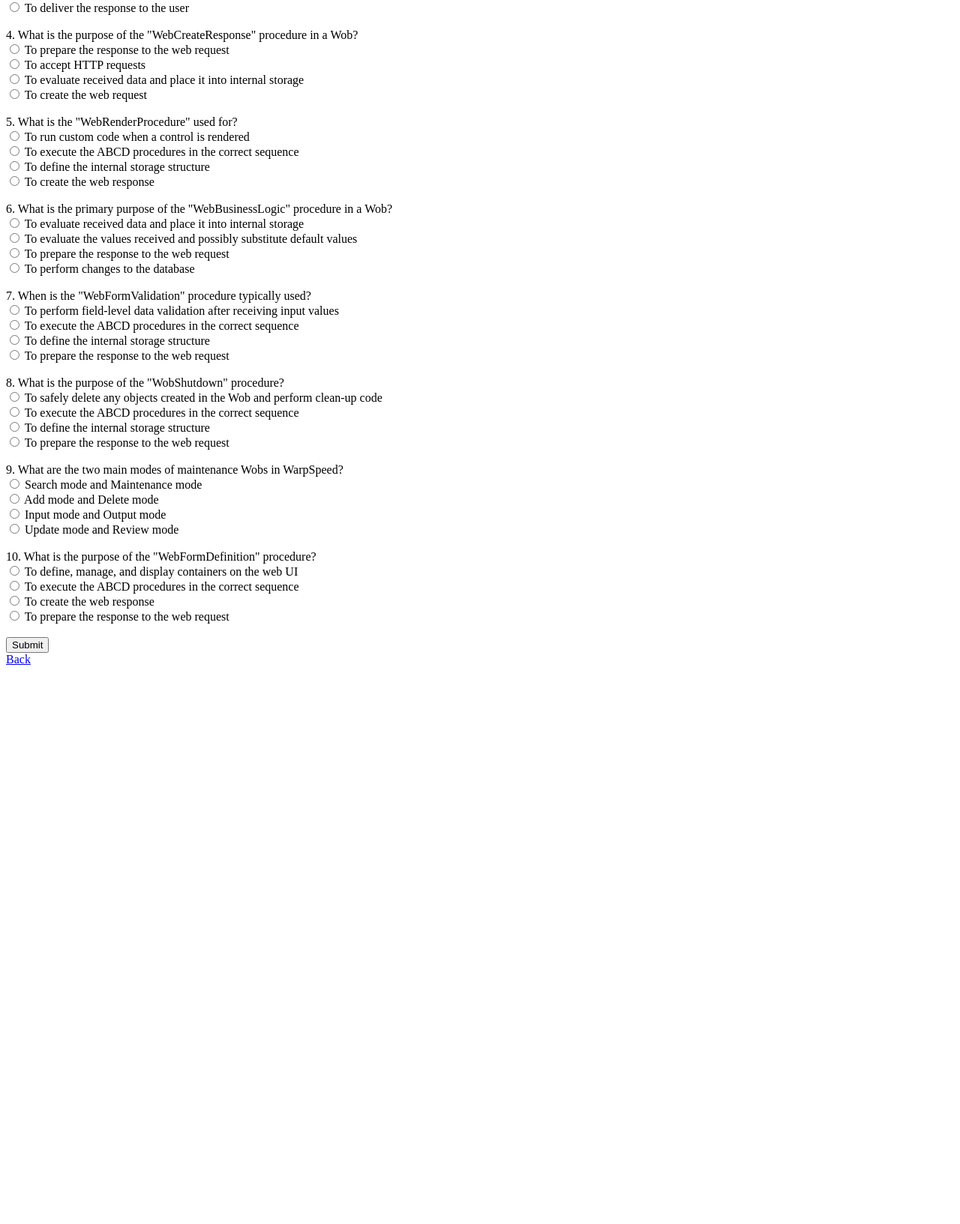
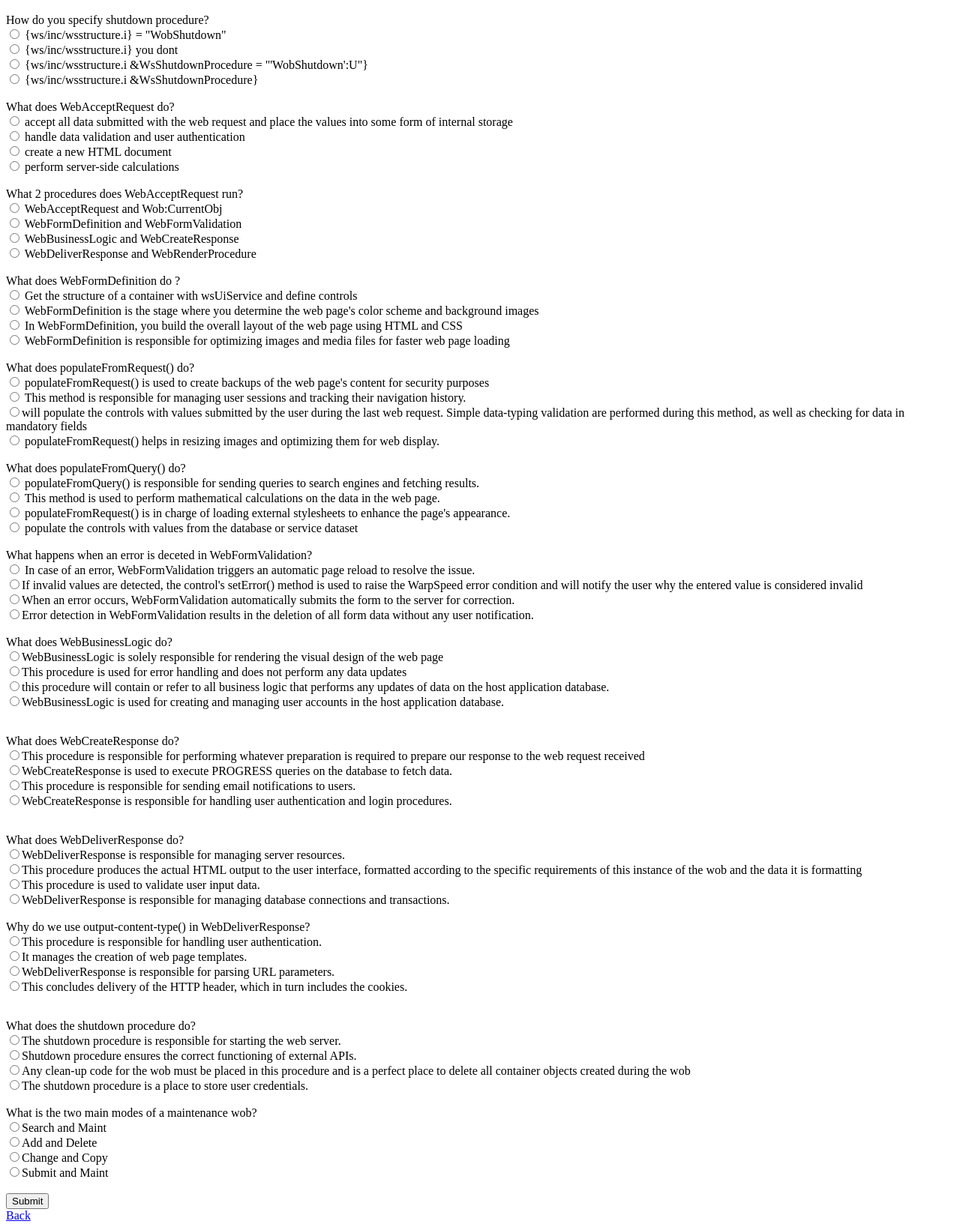
Before and after one commit to Jakkells/JacoWebsite, a plain HTML site: page Wobtest.html in a window 1280 px wide. Shown: the part 424-2057 px from the top of the page at 75% size. Before the commit the page ends 1329 px from the top, so only its background shows below. Drawn offline with Linux system fonts and the light colour scheme.

Commit message:
Add files via upload

```diff
--- a/Wobtest.html
+++ b/Wobtest.html
@@ -14,16 +14,20 @@
             let correctAnswers = 0;
 
             const answers = {
-                q1: "b", // Correct answer for question 1
-                q2: "b", // Correct answer for question 2
-                q3: "a", // Correct answer for question 3
-                q4: "a", // Correct answer for question 4
-                q5: "c", // Correct answer for question 5
-                q6: "b", // Correct answer for question 6
-                q7: "d", // Correct answer for question 7
-                q8: "a", // Correct answer for question 8
-                q9: "a", // Correct answer for question 9
-                q10: "a", // Correct answer for question 10
+                q1: "b",
+                q2: "a",
+                q3: "d",
+                q4: "c",
+                q5: "a",
+                q6: "b",
+                q7: "a",
+                q8: "c",
+                q9: "d",
+                q10: "c",
+                q11: "a",
+                q12: "b",
+                q13: "d",
+                q14: "c",
             };
 
             for (let i = 1; i <= totalQuestions; i++) {
@@ -37,6 +41,9 @@
 
             const percentage = (correctAnswers / totalQuestions) * 100;
             document.getElementById("result").innerText = `You got ${correctAnswers} out of ${totalQuestions} correct. Your percentage: ${percentage}%`;
+            document.getElementById("bInfo").innerHTML = `<b> N.B. WebBusinessLogic is the only procedure where database updates or performing business logic is allowed!</b>`;
+            document.getElementById("cInfo").innerHTML = `<b> It is important to note that the actual production of the output does not happen in this procedure! </b>`;
+            document.getElementById("dInfo").innerHTML = `<b> If you see cookie content appearing within your output when running your wob, it probably means you used {&OUT} at some time before WebDeliverResponse. </b>` ;
         }
     </script>
 </head>
@@ -53,76 +60,133 @@
     </form>
 
     <form>
-        <label for="q2">2. What are the four main procedures of a Wob in the correct sequence?</label><br>
-        <input type="radio" id="q2a" name="q2" value="a"> ABCD<br>
+        <label for="q2">What is in the main block?</label><br>
+        <input type="radio" id="q2a" name="q2" value="a"> {ws/inc/wsstructure.i} <br>
         <input type="radio" id="q2b" name="q2" value="b"> WebAcceptRequest, WebBusinessLogic, WebCreateResponse, WebDeliverResponse<br>
-        <input type="radio" id="q2c" name="q2" value="c"> Start, Continue, Stop, Finish<br>
-        <input type="radio" id="q2d" name="q2" value="d"> Request, Logic, Response, Deliver<br><br>
+        <input type="radio" id="q2c" name="q2" value="c"> Nothing<br><br>
     </form>
 
     <form>
-        <label for="q3">3. What is the purpose of the "WebAcceptRequest" procedure in a Wob?</label><br>
+        <label for="q3">What is ABCD ?</label><br>
         <input type="radio" id="q3a" name="q3" value="a"> To accept HTTP requests<br>
-        <input type="radio" id="q3b" name="q3" value="b"> To evaluate received data and place it into internal storage<br>
-        <input type="radio" id="q3c" name="q3" value="c"> To create the web response<br>
-        <input type="radio" id="q3d" name="q3" value="d"> To deliver the response to the user<br><br>
+        <input type="radio" id="q3b" name="q3" value="b"> WebAcceptRequest, WebBusinessLogic, WebFormValidation, WebFormDefinition<br>
+        <input type="radio" id="q3c" name="q3" value="c"> The Structure of WebAcceptRequest<br>
+        <input type="radio" id="q3d" name="q3" value="d"> WebAcceptRequest, WebBusinessLogic, WebCreateResponse, WebDeliverResponse<br><br>
     </form>
 
     <form>
-        <label for="q4">4. What is the purpose of the "WebCreateResponse" procedure in a Wob?</label><br>
-        <input type="radio" id="q4a" name="q4" value="a"> To prepare the response to the web request<br>
-        <input type="radio" id="q4b" name="q4" value="b"> To accept HTTP requests<br>
-        <input type="radio" id="q4c" name="q4" value="c"> To evaluate received data and place it into internal storage<br>
-        <input type="radio" id="q4d" name="q4" value="d"> To create the web request<br><br>
+        <label for="q4">How do you specify shutdown procedure?</label><br>
+        <input type="radio" id="q4a" name="q4" value="a"> {ws/inc/wsstructure.i} = "WobShutdown"<br>
+        <input type="radio" id="q4b" name="q4" value="b"> {ws/inc/wsstructure.i} you dont<br>
+        <input type="radio" id="q4c" name="q4" value="c"> {ws/inc/wsstructure.i &WsShutdownProcedure = "'WobShutdown':U"}<br>
+        <input type="radio" id="q4d" name="q4" value="d"> {ws/inc/wsstructure.i &WsShutdownProcedure}<br><br>
     </form>
 
     <form>
-        <label for="q5">5. What is the "WebRenderProcedure" used for?</label><br>
-        <input type="radio" id="q5a" name="q5" value="a"> To run custom code when a control is rendered<br>
-        <input type="radio" id="q5b" name="q5" value="b"> To execute the ABCD procedures in the correct sequence<br>
-        <input type="radio" id="q5c" name="q5" value="c"> To define the internal storage structure<br>
-        <input type="radio" id="q5d" name="q5" value="d"> To create the web response<br><br>
+        <label for="q5">What does WebAcceptRequest do?</label><br>
+        <input type="radio" id="q5a" name="q5" value="a"> accept all data submitted with the web request and place the values into some form of internal storage<br>
+        <input type="radio" id="q5b" name="q5" value="b"> handle data validation and user authentication<br>
+        <input type="radio" id="q5c" name="q5" value="c"> create a new HTML document<br>
+        <input type="radio" id="q5d" name="q5" value="d"> perform server-side calculations<br><br>
     </form>
 
     <form>
-        <label for="q6">6. What is the primary purpose of the "WebBusinessLogic" procedure in a Wob?</label><br>
-        <input type="radio" id="q6a" name="q6" value="a"> To evaluate received data and place it into internal storage<br>
-        <input type="radio" id="q6b" name="q6" value="b"> To evaluate the values received and possibly substitute default values<br>
-        <input type="radio" id="q6c" name="q6" value="c"> To prepare the response to the web request<br>
-        <input type="radio" id="q6d" name="q6" value="d"> To perform changes to the database<br><br>
+        <label for="q6">What 2 procedures does WebAcceptRequest run?</label><br>
+        <input type="radio" id="q6a" name="q6" value="a"> WebAcceptRequest and Wob:CurrentObj<br>
+        <input type="radio" id="q6b" name="q6" value="b"> WebFormDefinition and WebFormValidation<br>
+        <input type="radio" id="q6c" name="q6" value="c"> WebBusinessLogic and WebCreateResponse<br>
+        <input type="radio" id="q6d" name="q6" value="d"> WebDeliverResponse and WebRenderProcedure<br><br>
+
     </form>
 
     <form>
-        <label for="q7">7. When is the "WebFormValidation" procedure typically used?</label><br>
-        <input type="radio" id="q7a" name="q7" value="a"> To perform field-level data validation after receiving input values<br>
-        <input type="radio" id="q7b" name="q7" value="b"> To execute the ABCD procedures in the correct sequence<br>
-        <input type="radio" id="q7c" name="q7" value="c"> To define the internal storage structure<br>
-        <input type="radio" id="q7d" name="q7" value="d"> To prepare the response to the web request<br><br>
+        <label for="q7">What does WebFormDefinition do ?</label><br>
+        <input type="radio" id="q7a" name="q7" value="a"> Get the structure of a container with wsUiService and define controls<br>
+        <input type="radio" id="q7b" name="q7" value="b"> WebFormDefinition is the stage where you determine the web page's color scheme and background images<br>
+        <input type="radio" id="q7c" name="q7" value="c"> In WebFormDefinition, you build the overall layout of the web page using HTML and CSS<br>
+        <input type="radio" id="q7d" name="q7" value="d"> WebFormDefinition is responsible for optimizing images and media files for faster web page loading<br><br>
     </form>
 
     <form>
-        <label for="q8">8. What is the purpose of the "WobShutdown" procedure?</label><br>
-        <input type="radio" id="q8a" name="q8" value="a"> To safely delete any objects created in the Wob and perform clean-up code<br>
-        <input type="radio" id="q8b" name="q8" value="b"> To execute the ABCD procedures in the correct sequence<br>
-        <input type="radio" id="q8c" name="q8" value="c"> To define the internal storage structure<br>
-        <input type="radio" id="q8d" name="q8" value="d"> To prepare the response to the web request<br><br>
+        <label for="q8">What does populateFromRequest() do?</label><br>
+        <input type="radio" id="q8b" name="q8" value="a"> populateFromRequest() is used to create backups of the web page's content for security purposes<br>
+        <input type="radio" id="q8c" name="q8" value="b"> This method is responsible for managing user sessions and tracking their navigation history.<br>
+        <input type="radio" id="q8a" name="q8" value="c">will populate the controls with values submitted by
+        the user during the last web request. Simple data-typing validation are performed during this method, as well
+        as checking for data in mandatory fields<br>
+        <input type="radio" id="q8d" name="q8" value="d"> populateFromRequest() helps in resizing images and optimizing them for web display.<br><br>
     </form>
 
     <form>
-        <label for="q9">9. What are the two main modes of maintenance Wobs in WarpSpeed?</label><br>
-        <input type="radio" id="q9a" name="q9" value="a"> Search mode and Maintenance mode<br>
-        <input type="radio" id="q9b" name="q9" value="b"> Add mode and Delete mode<br>
-        <input type="radio" id="q9c" name="q9" value="c"> Input mode and Output mode<br>
-        <input type="radio" id="q9d" name="q9" value="d"> Update mode and Review mode<br><br>
+        <label for="q9">What does populateFromQuery() do?</label><br>
+        <input type="radio" id="q9a" name="q9" value="a"> populateFromQuery() is responsible for sending queries to search engines and fetching results.<br>
+        <input type="radio" id="q9b" name="q9" value="b"> This method is used to perform mathematical calculations on the data in the web page.<br>
+        <input type="radio" id="q9c" name="q9" value="c"> populateFromRequest() is in charge of loading external stylesheets to enhance the page's appearance.<br>
+        <input type="radio" id="q9d" name="q9" value="d"> populate the controls with values from the database or service dataset<br><br>
     </form>
 
     <form>
-        <label for="q10">10. What is the purpose of the "WebFormDefinition" procedure?</label><br>
-        <input type="radio" id="q10a" name="q10" value="a"> To define, manage, and display containers on the web UI<br>
-        <input type="radio" id="q10b" name="q10" value="b"> To execute the ABCD procedures in the correct sequence<br>
-        <input type="radio" id="q10c" name="q10" value="c"> To create the web response<br>
-        <input type="radio" id="q10d" name="q10" value="d"> To prepare the response to the web request<br><br>
+        <label for="q10">What happens when an error is deceted in WebFormValidation?</label><br>
+        <input type="radio" id="q10a" name="q10" value="a"> In case of an error, WebFormValidation triggers an automatic page reload to resolve the issue.<br>
+        <input type="radio" id="q10b" name="q10" value="b">If invalid values are detected, the control's setError() method is used to raise the WarpSpeed error condition and will notify the user why the entered value is considered invalid<br>
+        <input type="radio" id="q10c" name="q10" value="c">When an error occurs, WebFormValidation automatically submits the form to the server for correction.<br>
+        <input type="radio" id="q10d" name="q10" value="d">Error detection in WebFormValidation results in the deletion of all form data without any user notification.<br><br>
     </form>
+
+    <form>
+        <label for="q11">What does WebBusinessLogic do?</label><br>
+        <input type="radio" id="q11a" name="q11" value="a">WebBusinessLogic is solely responsible for rendering the visual design of the web page<br>
+        <input type="radio" id="q11b" name="q11" value="b">This procedure is used for error handling and does not perform any data updates<br>
+        <input type="radio" id="q11c" name="q11" value="c">this procedure will contain or refer to all business logic that performs any updates of data on the host application database.<br>
+        <input type="radio" id="q11d" name="q11" value="d">WebBusinessLogic is used for creating and managing user accounts in the host application database.<br><br>
+    </form>
+
+    <p id="bInfo"></p>
+
+    <form>
+        <label for="q11"></label>What does WebCreateResponse do?<br>
+        <input type="radio" id="q11a" name="q11" value="a">This procedure is responsible for performing whatever preparation is required to prepare our response to the web request received<br>
+        <input type="radio" id="q11b" name="q11" value="b">WebCreateResponse is used to execute PROGRESS queries on the database to fetch data.<br>
+        <input type="radio" id="q11c" name="q11" value="c">This procedure is responsible for sending email notifications to users.<br>
+        <input type="radio" id="q11d" name="q11" value="d">WebCreateResponse is responsible for handling user authentication and login procedures.<br><br>
+    </form>
+
+    <p id="cInfo"></p>
+
+    <form>
+        <label for="q12"></label>What does WebDeliverResponse do?<br>
+        <input type="radio" id="q12a" name="q12" value="a">WebDeliverResponse is responsible for managing server resources.<br>
+        <input type="radio" id="q12b" name="q12" value="b">This procedure produces the actual HTML output to the user interface, formatted according to the specific requirements of this instance of the wob and the data it is formatting<br>
+        <input type="radio" id="q12c" name="q12" value="c">This procedure is used to validate user input data.<br>
+        <input type="radio" id="q12d" name="q12" value="d">WebDeliverResponse is responsible for managing database connections and transactions.<br><br>
+    </form>
+
+    <form >
+        <label>Why do we use output-content-type() in WebDeliverResponse?</label><br>
+        <input type="radio" id="q13a" name="q13" value="a">This procedure is responsible for handling user authentication.<br>
+        <input type="radio" id="q13b" name="q13" value="b">It manages the creation of web page templates.<br>
+        <input type="radio" id="q13c" name="q13" value="c">WebDeliverResponse is responsible for parsing URL parameters.<br>
+        <input type="radio" id="q13d" name="q13" value="d">This concludes delivery of the HTTP header, which in turn includes the cookies.<br><br>
+    </form>
+
+    <p id="dInfo"></p>
+
+    <form >
+        <label>What does the shutdown procedure do?</label><br>
+        <input type="radio" id="q14a" name="q14" value="a">The shutdown procedure is responsible for starting the web server.<br>
+        <input type="radio" id="q14b" name="q14" value="b">Shutdown procedure ensures the correct functioning of external APIs.<br>
+        <input type="radio" id="q14c" name="q14" value="c">Any clean-up code for the wob must be placed in this procedure and is a perfect place to delete all container objects created during the wob<br>
+        <input type="radio" id="q14d" name="q14" value="d">The shutdown procedure is a place to store user credentials.<br><br>
+    </form>
+
+    <form >
+        <label>What is the two main modes of a maintenance wob?</label><br>
+        <input type="radio" id="q14a" name="q14" value="a">Search and Maint<br>
+        <input type="radio" id="q14b" name="q14" value="b">Add and Delete<br>
+        <input type="radio" id="q14c" name="q14" value="c">Change and Copy<br>
+        <input type="radio" id="q14d" name="q14" value="d">Submit and Maint<br><br>
+    </form>
+
 
     <input type="button" value="Submit" onclick="highlightCorrectAnswers()"><br>
     <a href="index.html">Back</a>
```
Also changed, not shown: HtmlTest.html (+37 -27 lines).
